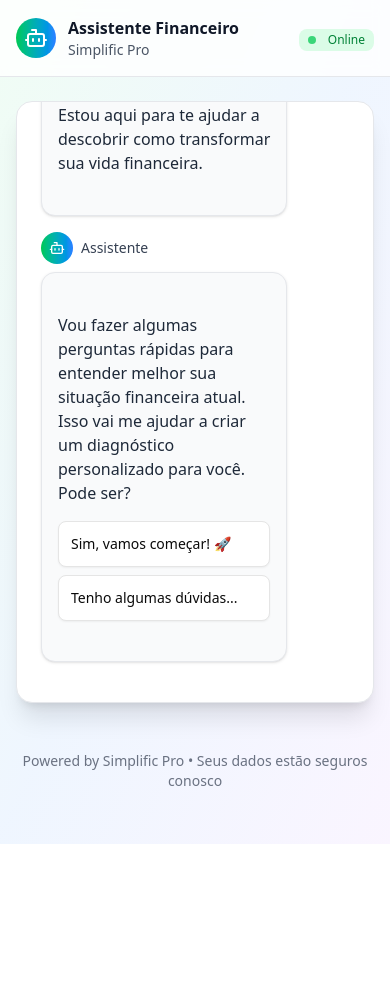
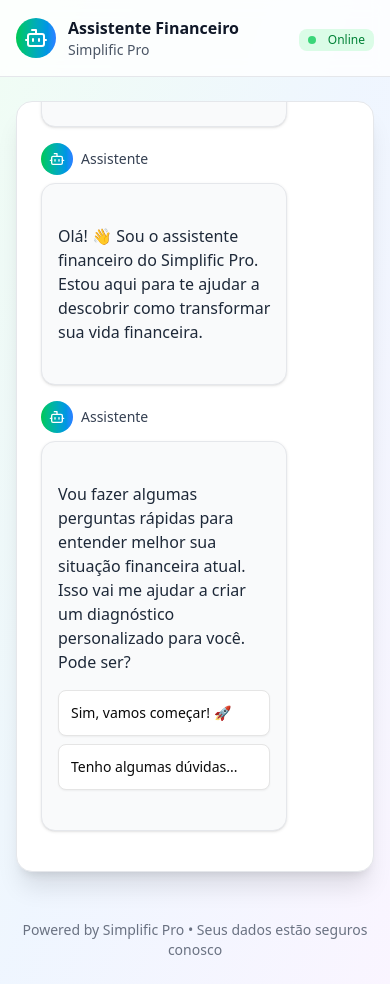
Before and after one commit to Felipegyyn/simplific-funil-chatbot, a React (Vite) app: page / in a window 390 px wide. Before the commit the page ends 844 px from the top, so only its background shows below. Built offline with nearby package versions, Linux system fonts and the light colour scheme.

Commit message:
Fix: Melhora responsividade de botões e texto no mobile

```diff
--- a/src/App.css
+++ b/src/App.css
@@ -277,6 +277,12 @@
   border: 1px solid #e5e7eb;
 }
 
+.option-button {
+  white-space: normal !important;
+  height: auto !important;
+  text-align: left;
+}
+
 .option-button:hover {
   border-color: #10b981;
   background-color: #f0fdf4;
@@ -333,3 +339,24 @@
     transform: scale(1.1);
   }
 }
+
+/* --- CORREÇÕES ADICIONAIS PARA RESPONSIVIDADE --- */
+
+/*
+ * Força a quebra de palavras longas dentro das bolhas do chat,
+ * impedindo que o texto "vaze" para fora da caixa.
+*/
+.max-w-\[80\%\] p {
+  word-break: break-word;
+}
+
+/*
+ * Ajusta a altura do container principal em telas menores
+ * para usar a altura da tela do dispositivo (vh)
+ * e evitar que os elementos "dancem".
+*/
+@media (max-width: 768px) {
+  .h-\[600px\] {
+    height: calc(100vh - 75px);
+  }
+}
```
